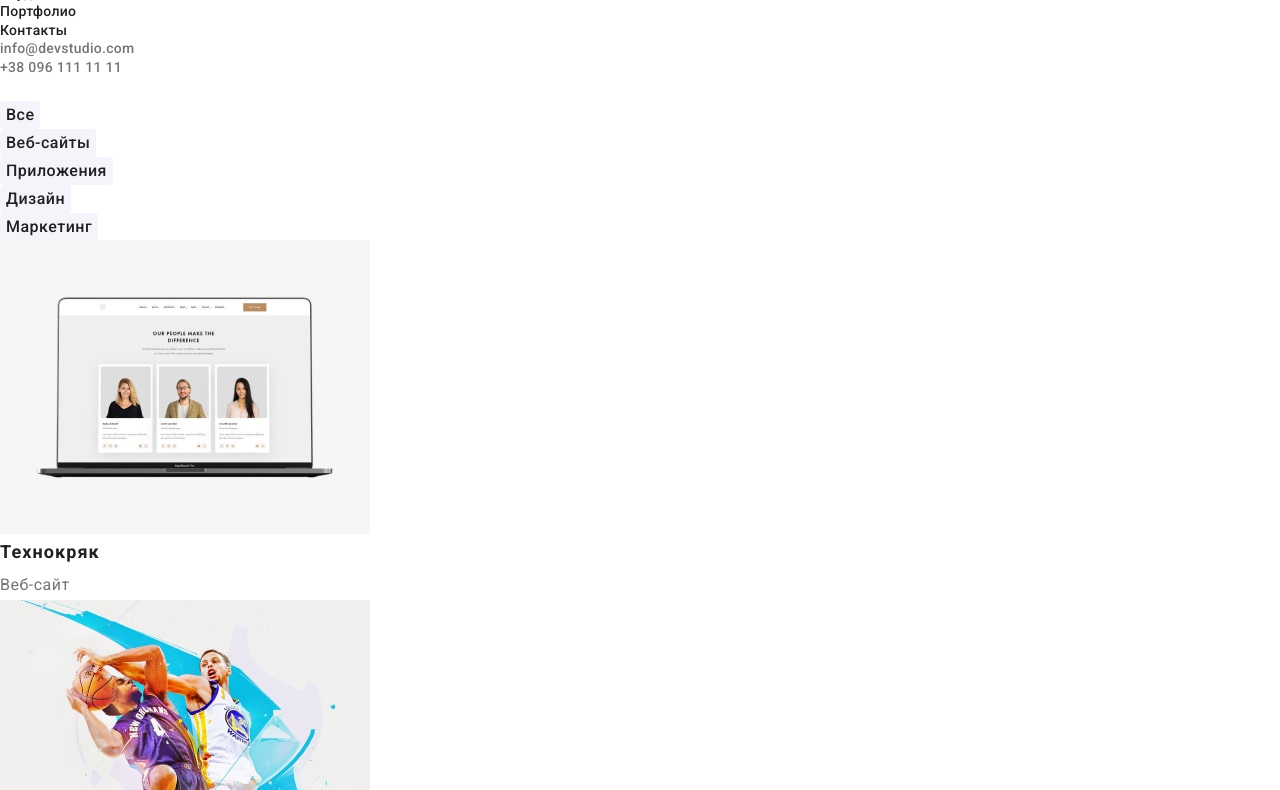
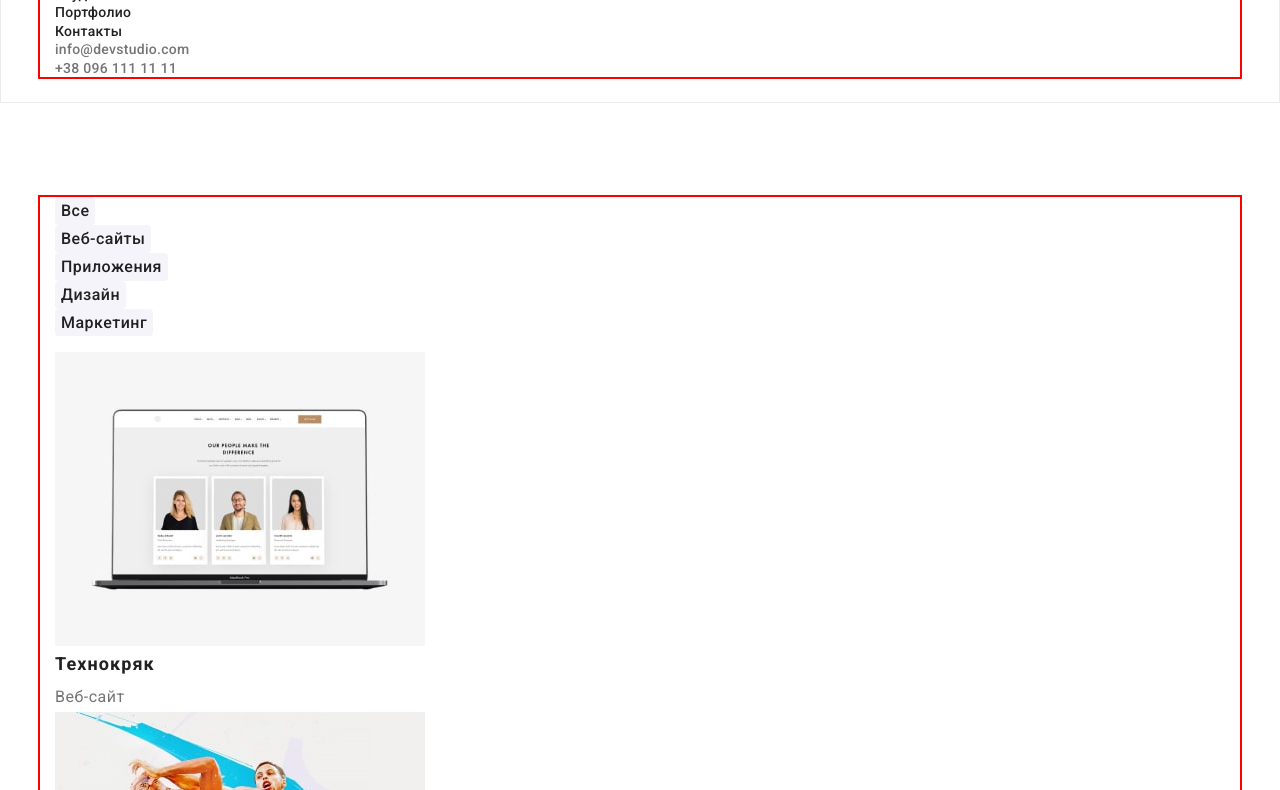
Before and after one commit to Mi6e/goit-markup-hw-03, a plain HTML site: page portfolio.html in a window 1280 px wide. Shown: the part 71-861 px from the top of the page. Drawn offline with nearby package versions, Linux system fonts and the light colour scheme.

Commit message:
марджины и падинги для второй страницы

```diff
--- a/css/styles.css
+++ b/css/styles.css
@@ -63,6 +63,7 @@ a {
 .header {
   padding-top: 24px;
   padding-bottom: 25px;
+  border: 1px solid #ececec;
 }
 .header-link {
   font-weight: 500;
@@ -196,6 +197,7 @@ a {
   line-height: 1.19;
   letter-spacing: 0.03em;
   color: #2196f3;
+  margin-bottom: 20px;
 }
 .footer-accent {
   color: #ffffff;
@@ -216,6 +218,7 @@ a {
   line-height: 1.71;
   letter-spacing: 0.03em;
   color: rgba(255, 255, 255, 0.6);
+  margin-top: 9px;
 }
 .footer-link-mail:hover,
 .footer-link-tel:hover,
@@ -225,7 +228,10 @@ a {
 .footer-link:focus {
   color: var(--color-nav);
 }
-/* Портфолио */
+/*------------------------- Портфолио------------------------------- */
+.prtf-list-btn {
+  padding-bottom: 16px;
+}
 .prtf-btn {
   background: #f5f4fa;
   border-radius: 4px;
--- a/portfolio.html
+++ b/portfolio.html
@@ -22,6 +22,7 @@
   </head>
   <body>
     <header class="header">
+      <div class="container">
         <nav class="navigation">
           <a href="" class="logo"><span class="accent">Web</span>Studio</a>
           <ul class="header-list list">
@@ -48,9 +49,11 @@
             >
           </li>
         </ul>
+      </div>
     </header>
     <main>
-      <section class="prtf">
+      <section class="prtf section">
+        <div class="container">
           <ul class="prtf-list-btn list">
             <li class="prtf-item-btn">
               <button type="button" class="prtf-btn" style="cursor: pointer">
@@ -171,9 +174,11 @@
               <p class="prtf-text">Приложение</p>
             </li>
           </ul>
+        </div>
       </section>
     </main>
     <footer class="footer">
+      <div class="container">
         <a href="" class="footer-logo"
           >Web<span class="footer-accent">Studio</span></a
         >
@@ -200,6 +205,7 @@
             </li>
           </ul>
         </address>
+      </div>
     </footer>
   </body>
 </html>
```
Lines whose indentation alone changed are shown as unchanged.
